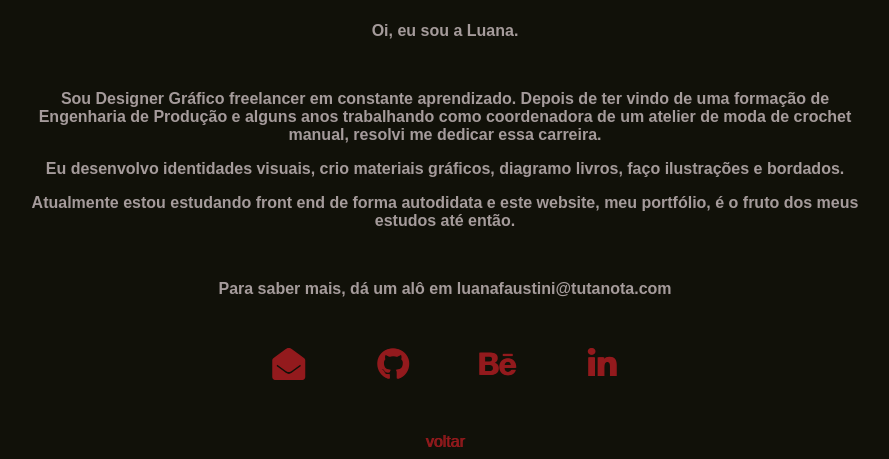
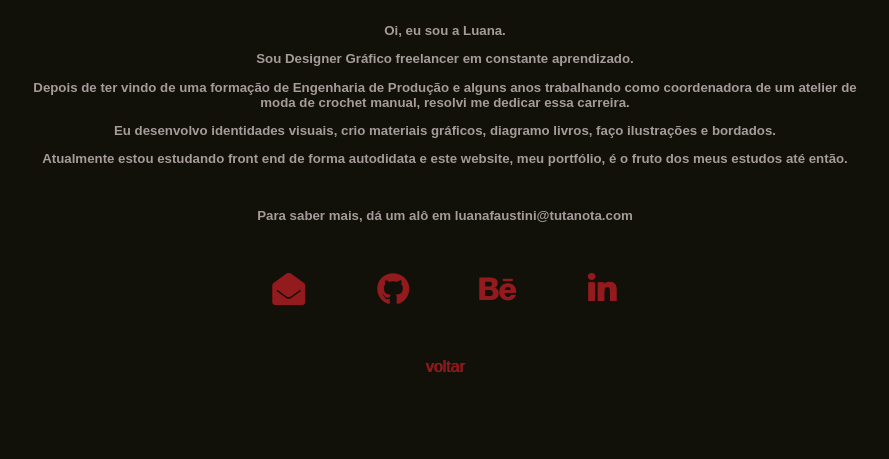
Before and after one commit to luanafaustini/luanafaustini.github.io, a plain HTML site: page sobre.html in a window 1280 px wide. Shown: the part 378-837 px from the top of the page, without its empty margins (195-1084 px from the left). After the commit the page ends 800 px from the top, so only its background shows below. Drawn offline with Linux system fonts and the light colour scheme.

Commit message:
update h5

```diff
--- a/sobre.html
+++ b/sobre.html
@@ -13,15 +13,15 @@
 <br>
 </div>
   <div class="text_box">
-    <h4>
+    <h5>
       <p>Oi, eu sou a Luana.</p>
-      <br>
-      <p>Sou Designer Gráfico freelancer em constante aprendizado. Depois de ter vindo de uma formação de Engenharia de Produção e alguns anos trabalhando como coordenadora de um atelier de moda de crochet manual, resolvi me dedicar essa carreira.</p>
+      <p>Sou Designer Gráfico freelancer em constante aprendizado.</p>
+      <p>Depois de ter vindo de uma formação de Engenharia de Produção e alguns anos trabalhando como coordenadora de um atelier de moda de crochet manual, resolvi me dedicar essa carreira.</p>
       <p>Eu desenvolvo identidades visuais, crio materiais gráficos, diagramo livros, faço ilustrações e bordados.</p>
       <p>Atualmente estou estudando front end de forma autodidata e este website, meu portfólio, é o fruto dos meus estudos até então.</p>
 <br>
       <p>Para saber mais, dá um alô em luanafaustini@tutanota.com</p>
-    </h4>
+    </h5>
     </div>
 <br>
   <span style="color: #E83916;">
```
